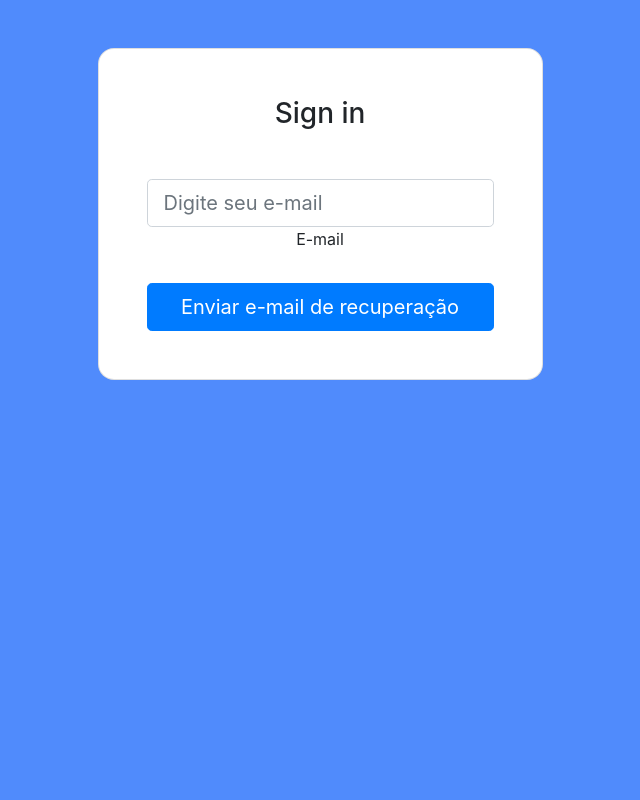
After one commit to GabrielEdJansen/quickevent, a Flask app: page /esqueceusenha in a window 1280 px wide. The commit adds this page. Shown: the whole page, without its empty margins (320-960 px from the left). Run offline with Flask 2, Linux system fonts and the light colour scheme.

Commit message:
Config servidor

```diff
--- a/main.py
+++ b/main.py
@@ -8,10 +8,21 @@ import pymysql
 from datetime import datetime
 import re
 from flask_cors import CORS
+from flask_mail import Mail, Message
+import secrets
 
 app = Flask(__name__)
 app.config['SECRET_KEY'] = "gg123"
 CORS(app, resources={r"/*": {"origins": "*"}})
+
+app.config['MAIL_SERVER'] = 'smtp.example.com'
+app.config['MAIL_PORT'] = 465
+app.config['MAIL_USERNAME'] = 'gabrieljans18@gmail.com'
+app.config['MAIL_PASSWORD'] = 'laporta78'
+app.config['MAIL_USE_TLS'] = False
+app.config['MAIL_USE_SSL'] = True
+
+mail = Mail(app)
 
 @app.route("/")
 def home():
@@ -25,6 +36,32 @@ def logininicio():
 def cadastrar():
     return render_template("html/cadastro.html")
 
+@app.route("/esqueceusenha")
+def esqueceusenha():
+    return render_template("html/esqueceusenha.html")
+
+@app.route('/esqueci_minha_senha', methods=['GET', 'POST'])
+def esqueci_minha_senha():
+    if request.method == 'POST':
+        email = request.form.get('email')
+        # Verifique se o email existe na sua base de dados
+        # Se existir, gere um token exclusivo ou um link de recuperação único
+        # Aqui está um exemplo simples usando a biblioteca secrets para gerar um token
+        token = secrets.token_urlsafe(16)  # Gera um token de 128 bits
+
+        # Agora, você enviaria este token por e-mail para o usuário
+        # Usando Flask-Mail (é necessário configurar corretamente o Flask-Mail antes)
+
+        # Envie o e-mail para o usuário com o link de recuperação ou o token
+        # Este é apenas um exemplo, personalize com seu próprio template de e-mail
+        msg = Message('Recuperação de Senha', sender='seu_email@example.com', recipients=[email])
+        msg.body = f"Use este token para recuperar sua senha: {token}"
+        mail.send(msg)
+
+        # Aqui você redirecionaria para uma página informando que o e-mail foi enviado
+        return render_template('email_enviado.html', email=email)
+
+    return render_template('solicitar_recuperacao.html')
 
 @app.route('/decode-token/<token>', methods=['POST'])
 def decode_token(token):
--- /dev/null
+++ b/templates/html/esqueceusenha.html
@@ -0,0 +1,40 @@
+<!DOCTYPE html>
+<html lang="en">
+<head>
+    <meta charset="UTF-8">
+    <title>Login</title>
+    <link rel="stylesheet" href="https://cdn.jsdelivr.net/npm/bootstrap@4.3.1/dist/css/bootstrap.min.css"
+          integrity="sha384-ggOyR0iXCbMQv3Xipma34MD+dH/1fQ784/j6cY/iJTQUOhcWr7x9JvoRxT2MZw1T" crossorigin="anonymous">
+</head>
+<body>
+<section class="vh-100" style="background-color: #508bfc;">
+    <form action="esqueci_minha_senha" method="post">
+        <div class="container py-5 h-100">
+            <div class="row d-flex justify-content-center align-items-center h-100">
+                <div class="col-12 col-md-8 col-lg-6 col-xl-5">
+                    <div class="card shadow-2-strong" style="border-radius: 1rem;">
+                        <div class="card-body p-5 text-center">
+
+                            <h3 class="mb-5">Sign in</h3>
+                            {% set mensagens = get_flashed_messages() %}
+                            {% if mensagens %}
+                            <div class="alert-danger">
+                                <strong>{{mensagens[0]}}</strong>
+                            </div>
+                            {% endif %}
+
+                            <div class="form-outline mb-4">
+                                <input name="email" type="email" id="email" class="form-control form-control-lg"
+                                       placeholder="Digite seu e-mail" required/>
+                                <label class="form-label" for="email">E-mail</label>
+                            </div>
+                            <button class="btn btn-primary btn-lg btn-block" type="submit" value="entrar">Enviar e-mail de recuperação</button>
+                        </div>
+                    </div>
+                </div>
+            </div>
+        </div>
+    </form>
+</section>
+</body>
+</html>
--- a/templates/html/paginainicial.html
+++ b/templates/html/paginainicial.html
@@ -170,6 +170,7 @@
                 <div id="buttonDiv"></div>
                 <a href="cadastrar" class="btn btn-success btn-lg btn-block button" type="button">Cadastre-se</a>
                 <a href="logininicio" class="btn btn-link btn-block login-button" type="button">Já tem uma conta? Log in</a>
+                <a href="esqueceusenha" class="btn btn-link btn-block login-button" type="button">Esqueceu sua senha?</a>
                     <input type="text" name="nomecad" id="nomecad" style="display: none;"/>
                     <input name="sobrenomecad" id="sobrenomecad" style="display: none;"/>
                     <input name="emailcad" id="emailcad" style="display: none;"/>
```
